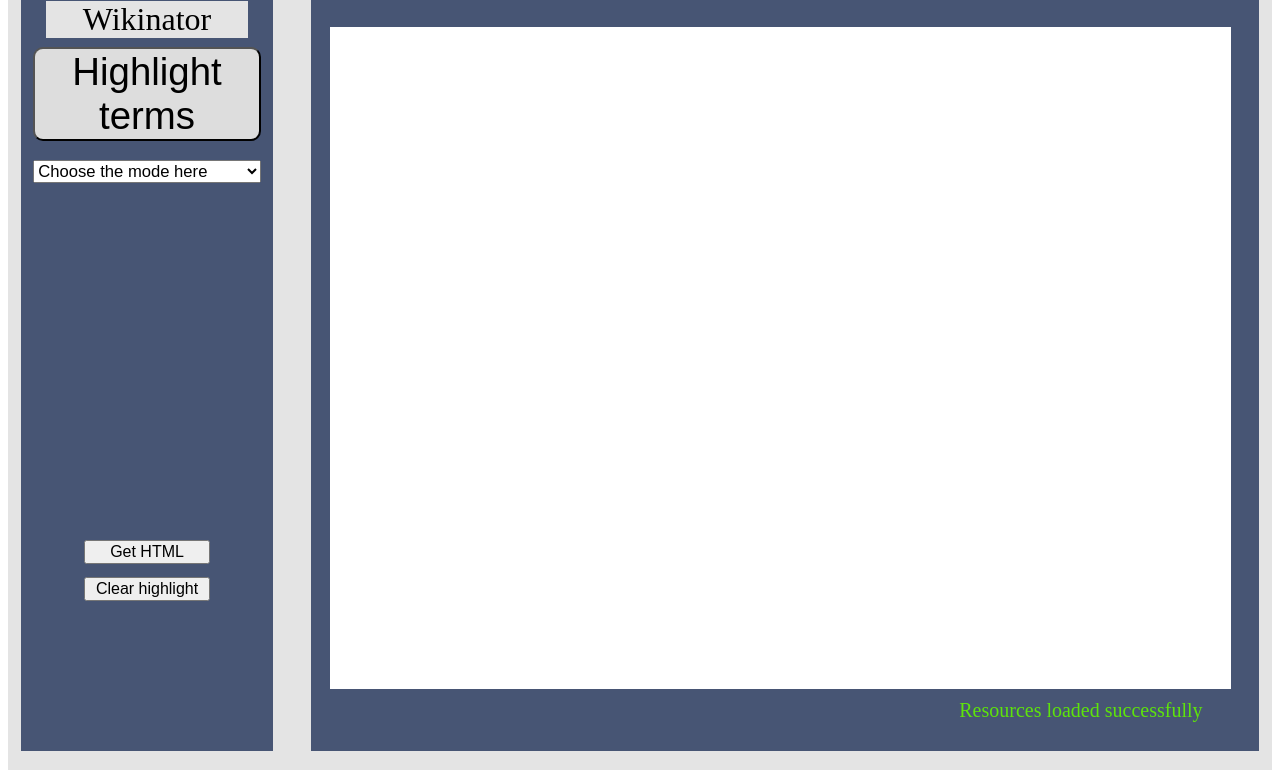
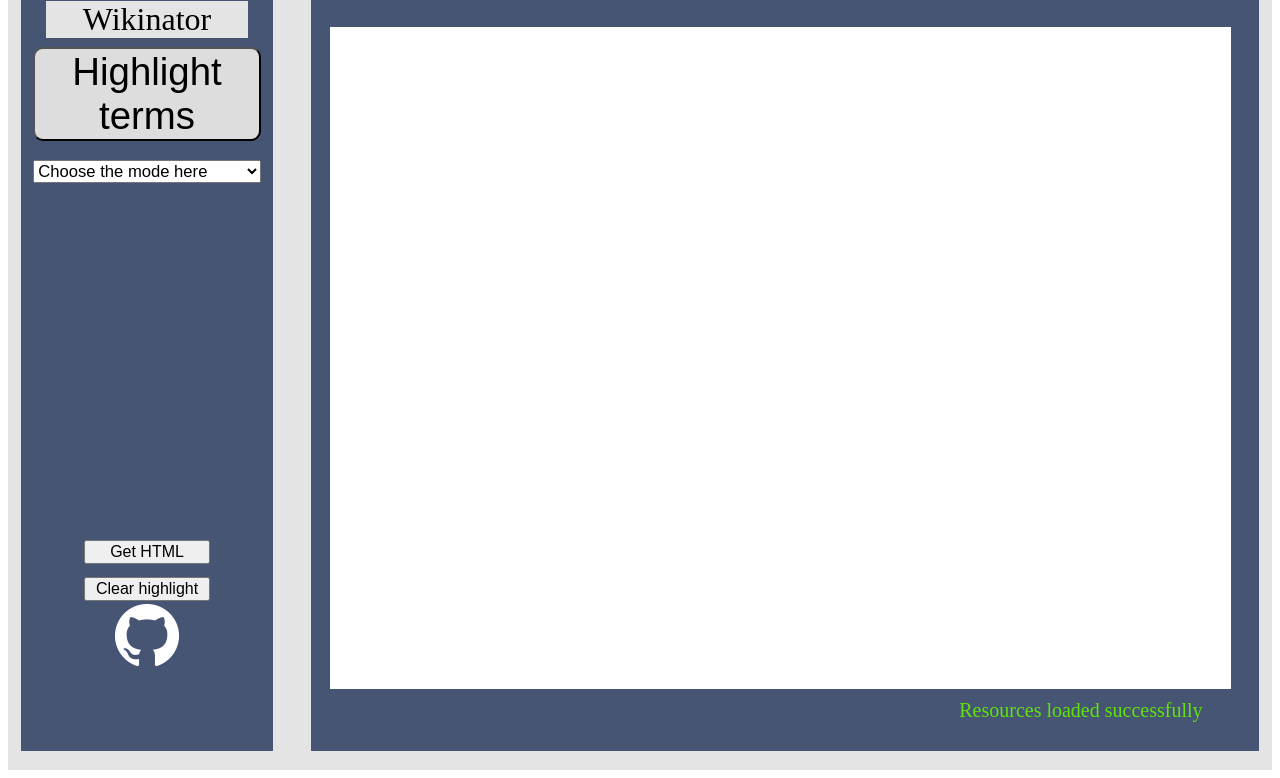
Before and after one commit to KavabONga/WebProject, a Flask app: page / in a window 1280 px wide. Shown: the part 22-800 px from the top of the page. Run offline with Flask 2, Linux system fonts and the light colour scheme; parts of the project's set-up code (start-up, migrations or seed data) failed here and were passed over; some libraries are stand-ins or nearby versions.

Commit message:
Added a GitHub link

```diff
--- a/Scripts/term_highlighter.py
+++ b/Scripts/term_highlighter.py
@@ -76,7 +76,6 @@ class TermHighlighter:
             return text
     @staticmethod
     def choose_words(text, seps=list('\n\t .,/\\<>!@"\'#$%^&*()[]{}:;~`|+') + ['- ', ' -']):
-        print(seps)
         for s in seps:
             if s in text:
                 ss, ww = [], []
--- a/main.py
+++ b/main.py
@@ -5,7 +5,7 @@ import os
 from Scripts.term_highlighter import TermHighlighter
 
 app = Flask(__name__, )
-MODES = ["Biology", "Geography", "Physics", "Wiki", "Wiktionary", "Astronomy"]
+MODES = ["Biology", "Geography", "Physics", "Astronomy", "Wiki", "Wiktionary"]
 # try:
 term_highlighter = TermHighlighter(MODES)
 #     print('SUCCESSFUL')
--- a/static/css/mainPage.css
+++ b/static/css/mainPage.css
@@ -112,3 +112,14 @@
     width:100%;
     font-size:2vh;
 }
+
+#githubLink {
+    margin: 2% auto;
+    display: block;
+    width : 50%;
+}
+#githubLink img {
+    width : 100%;
+    margin : auto;
+    display: block;
+}
--- a/templates/mainPage.html
+++ b/templates/mainPage.html
@@ -28,6 +28,9 @@
             <div style="width:50%; margin:0 auto; position:relative;bottom:0;">
                 <button id="htmler">Get HTML</button>
                 <button id="highlightUndoer">Clear highlight</button>
+                <a href="https://github.com/KavabONga/Wikinator" id="githubLink">
+                    <img src={{url_for('static', filename='img/GitHub-Mark.png')}}></img>
+                </a>
             </div>
         </div>
 
```
Also changed, not shown: static/img/GitHub-Mark.png (added).
